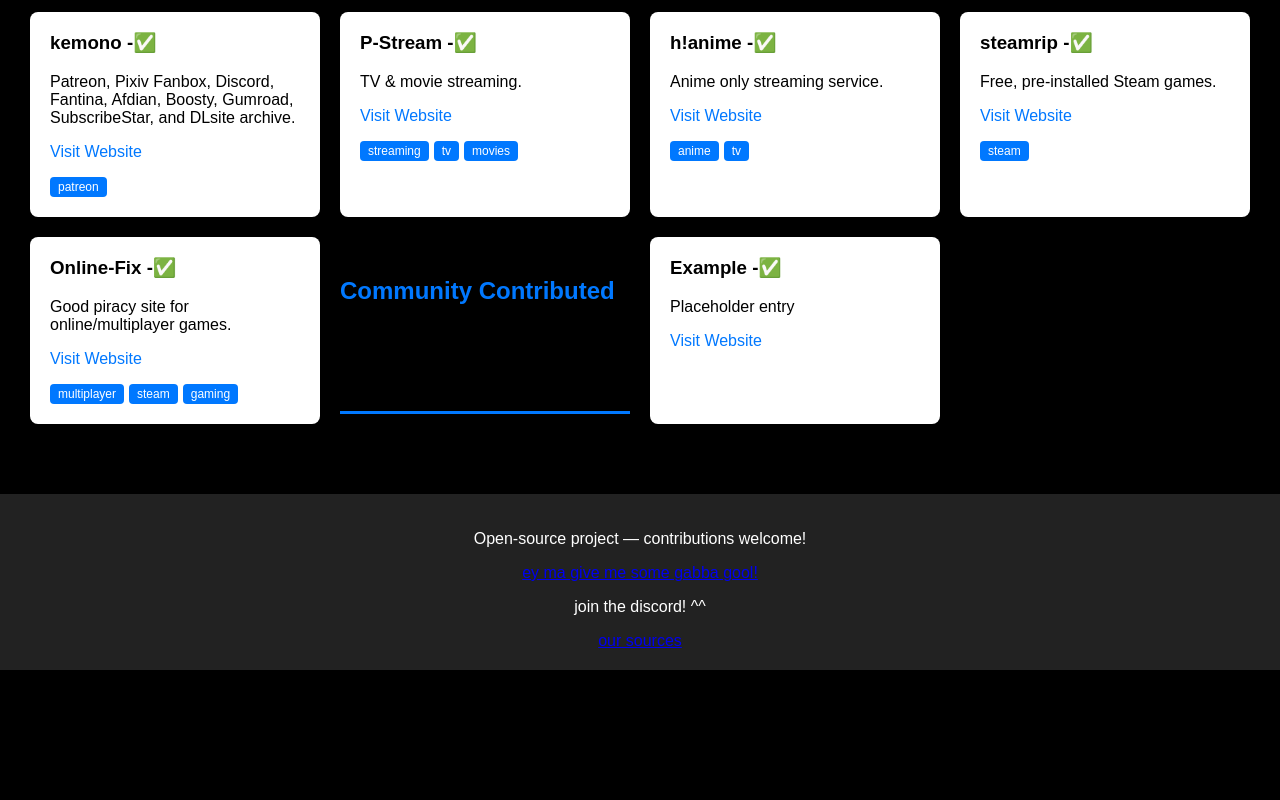
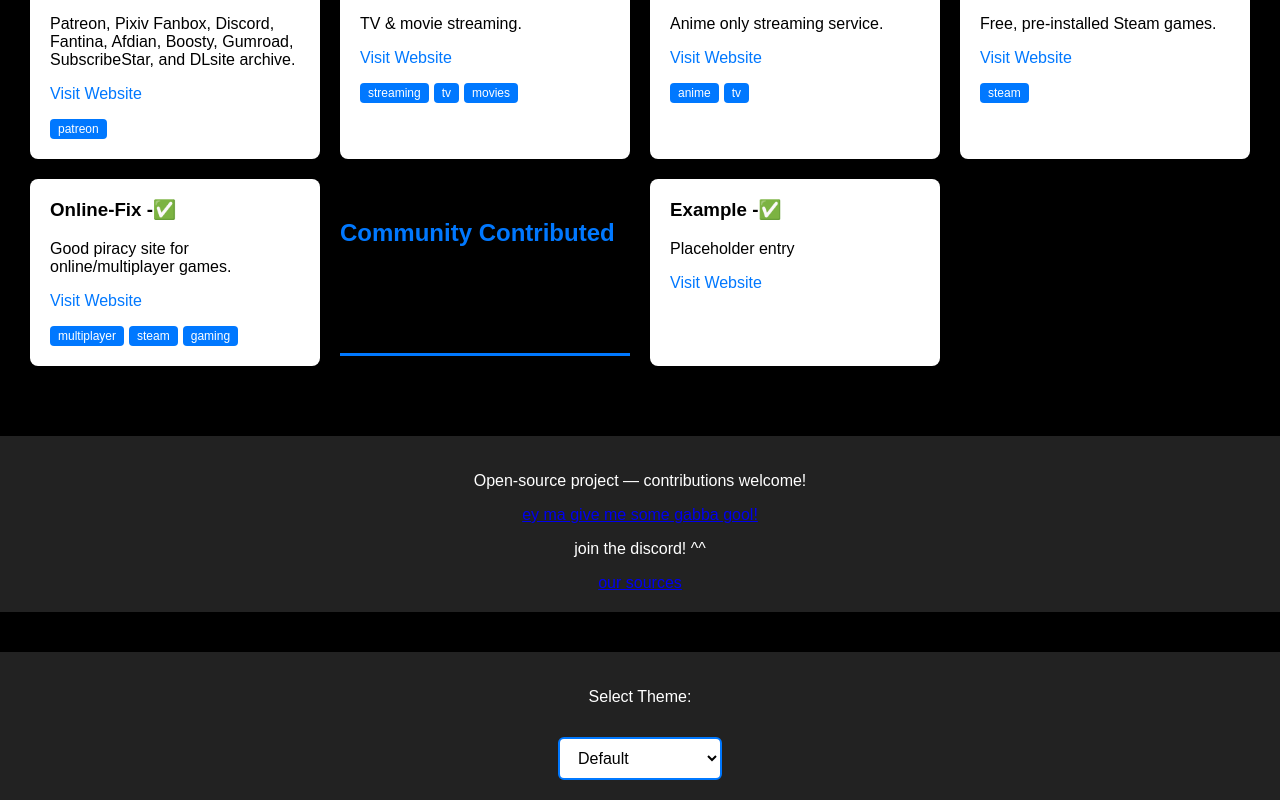
Before and after one commit to brainwobble/brainwobble.github.io, a plain HTML site: page index.html in a window 1280 px wide. Shown: the part 1496-2296 px from the top of the page. Before the commit the page ends 2166 px from the top, so only its background shows below. Drawn offline with Linux system fonts and the light colour scheme.

Commit message:
Update index.html

```diff
--- a/index.html
+++ b/index.html
@@ -17,13 +17,7 @@
         <input id="search" type="text" placeholder="Search services...">
     </header>
 
-    <select id="themePicker">
-    <option value="default">Default</option>
-    <option value="theme-dark">Dark</option>
-    <option value="theme-ocean">Ocean</option>
-    <option value="theme-forest">Forest</option>
-    <option value="theme-purple">Midnight Purple</option>
-</select>
+
 
 
     <main id="service-container">
@@ -36,7 +30,16 @@
          <p>join the discord! ^^ </p>
         <a href="/sources.html">our sources</a>
     </footer>
-
+     <footer>
+    <p>Select Theme:</p>
+    <select id="themePicker">
+        <option value="default">Default</option>
+        <option value="theme-dark">Dark</option>
+        <option value="theme-ocean">Ocean</option>
+        <option value="theme-forest">Forest</option>
+        <option value="theme-purple">Midnight Purple</option>
+    </select>
+</footer>
     <script src="script.js"></script>
 </body>
 </html>
```
